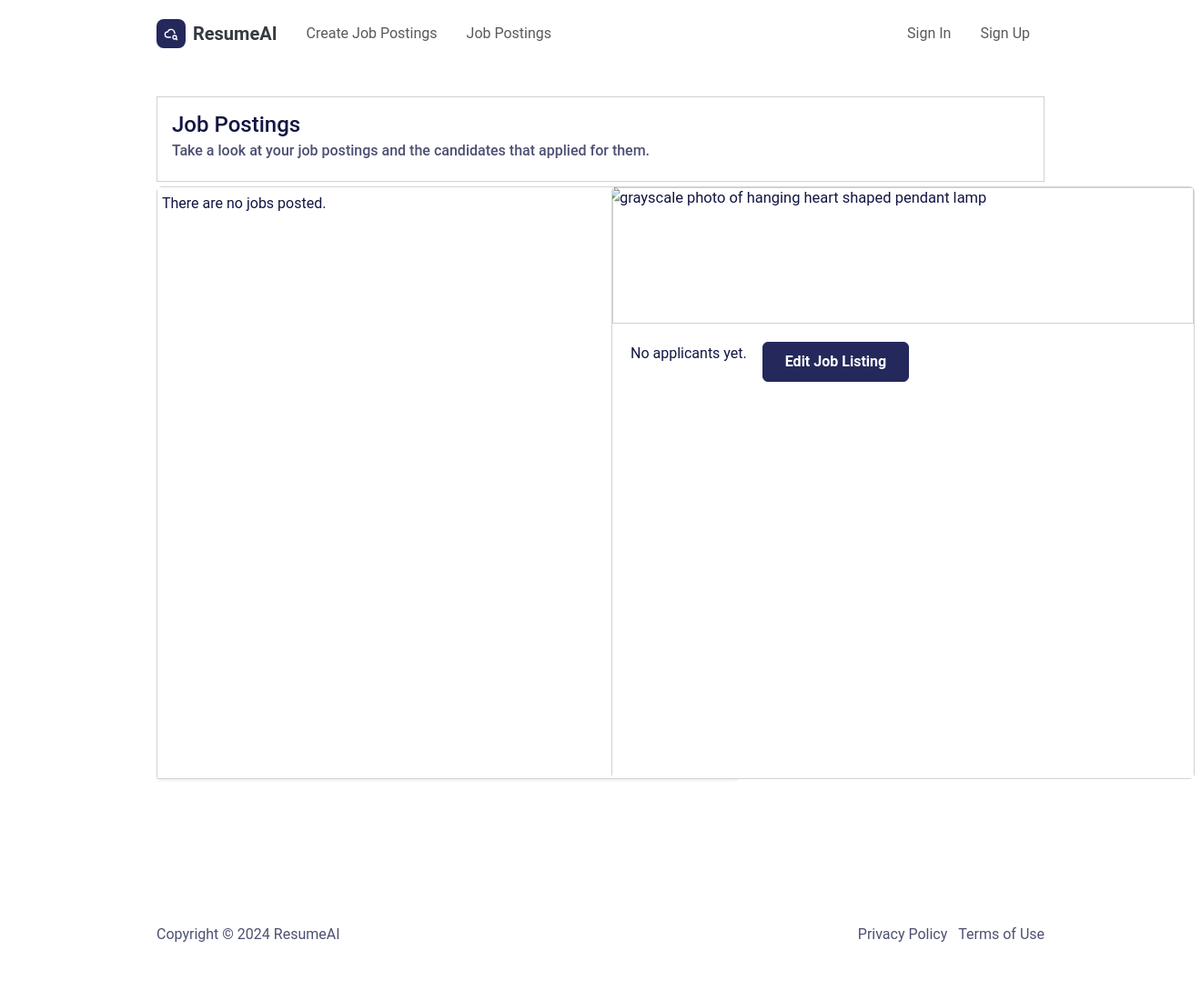
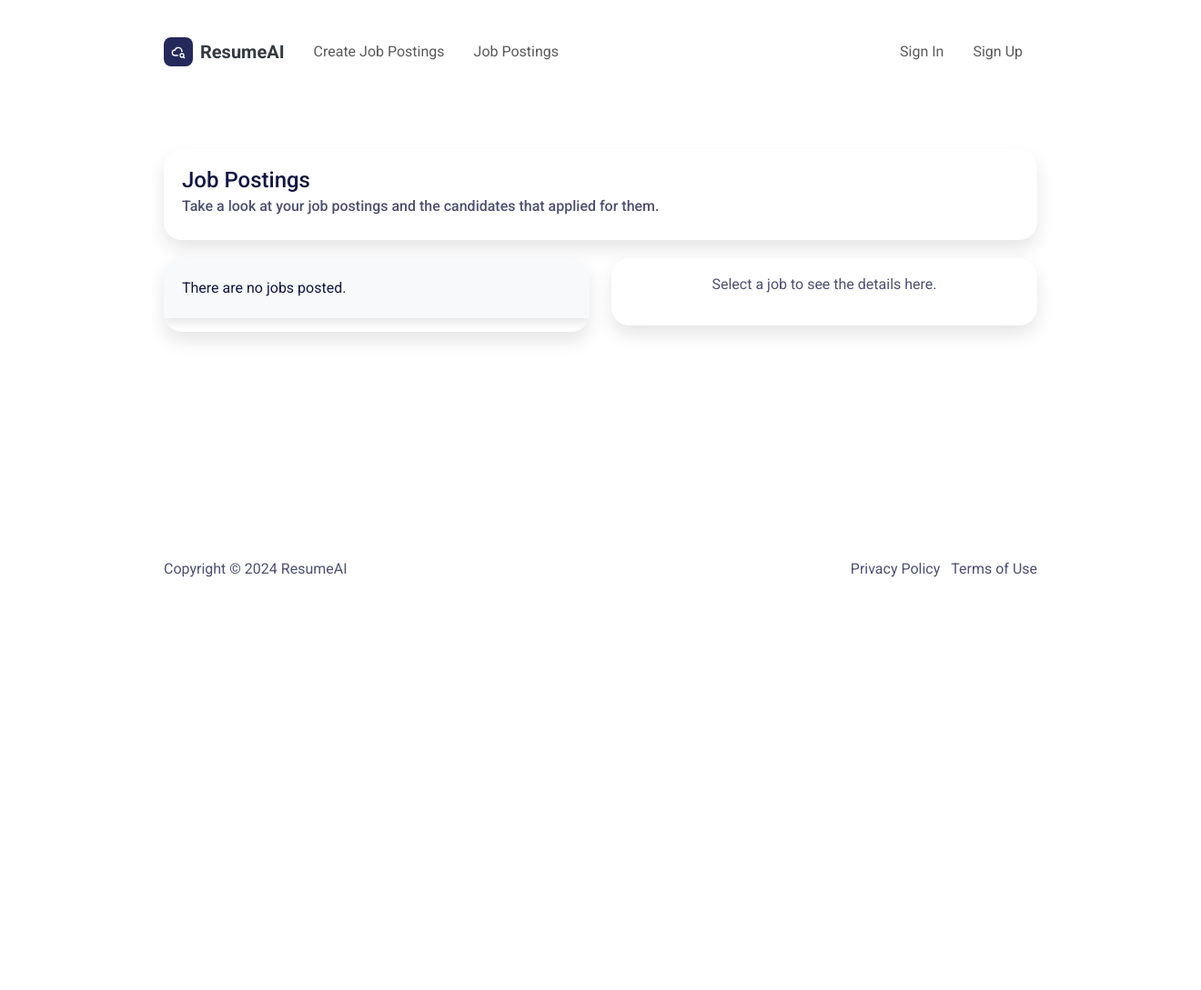
Before and after one commit to Kardee12/ResumeAI, a Django app: template templates/Authorized/Core/Employer/JobPostings_Employer.html in a window 1320 px wide. Shown: the whole page at 91% size. After the commit the page ends 635 px from the top, so only its background shows below. Run offline with Django 5.2, Linux system fonts and the light colour scheme; the template is opened without the code that fills it, so the values that code supplies are empty; some libraries are stand-ins or nearby versions.

Commit message:
EmployerViews and Jobpostings view all

```diff
--- a/templates/Authorized/Core/Employer/JobPostings_Employer.html
+++ b/templates/Authorized/Core/Employer/JobPostings_Employer.html
@@ -1,151 +1,169 @@
 {% extends "Authorized/Core/Employer/base.html" %}
-{% load static%}
-{% load socialaccount %}
-{% block title %}Job Postings - Employer
+{% load static %}
+
+{% block title %}Job Postings - ResumeAI{% endblock %}
+
+{% block extra_head %}
+<link href="https://fonts.googleapis.com/css?family=Poppins:300,400,700|Roboto:300,400,500,700&display=swap" rel="stylesheet">
+<link rel="stylesheet" href="{% static 'assets/bootstrap/css/bootstrap.min.css' %}">
+<style>
+    body {
+        font-family: 'Roboto', sans-serif;
+        background-color: #ffffff;
+        margin: 0;
+        padding: 0;
+        color: #343a40;
+    }
+    .container {
+        padding: 20px;
+    }
+    .card-custom {
+        background-color: #ffffff;
+        border: none;
+        border-radius: 20px;
+        box-shadow: 0 10px 20px rgba(0,0,0,0.1);
+        margin-bottom: 20px;
+        overflow: hidden;
+    }
+    .rounded-lg {
+        border-radius: 20px;
+    }
+    .scrollable-card {
+        max-height: 500px;
+        overflow-y: auto;
+    }
+    .list-group-item {
+        border: none;
+        border-radius: 15px;
+        margin-bottom: 15px;
+        box-shadow: 0 5px 10px rgba(0,0,0,0.1);
+        background-color: #f8f9fa;
+        padding: 20px;
+    }
+    .btn-custom {
+        border-radius: 25px;  /* More pronounced rounded corners */
+        font-weight: bold;
+        padding: 10px 20px;
+        margin: 5px;  /* Added margin for spacing */
+        background-color: #1a73e8;
+        border-color: #1a73e8;
+        color: white;
+    }
+    .btn-custom:hover {
+        background-color: #0056b3;
+        border-color: #0056b3;
+    }
+    .card-img-top {
+        width: 100%;
+        height: 200px;
+        object-fit: cover;
+        border-top-left-radius: 20px;
+        border-top-right-radius: 20px;
+    }
+    .card-body {
+        padding: 20px;
+    }
+    .text-muted {
+        color: #6c757d;
+    }
+</style>
 {% endblock %}
 
+
 {% block content %}
-
-<div class="container">
+<div class="container my-5">
     <div class="row">
-    <div class="col-md-12" style="margin-top: 10px">
-      <div class="card">
+        <div class="col-md-12">
+            <div class="card card-custom">
                 <div class="card-body">
                     <h4 class="card-title">Job Postings</h4>
-          <h6 class="text-muted card-subtitle mb-2">
-            Take a look at your job postings and the candidates that applied for
-            them.
-          </h6>
-          <p class="card-text"></p>
+                    <h6 class="text-muted card-subtitle mb-2">Take a look at your job postings and the candidates that applied for them.</h6>
                 </div>
             </div>
         </div>
     </div>
 
-  <div class="row" style="height: 655px">
-    <div class="col-md-6" style="height: inherit">
-      <div
-        style="
-          height: inherit;
-          overflow: hidden;
-          width: 641px;
-          margin: auto;
-          border-width: 1px;
-          border-radius: 6px;
-          margin-top: 5px;
-        "
-      >
-        <div
-          class="card shadow-sm"
-          style="height: 652px; margin: auto; overflow: scroll"
-        >
-          <div
-            class="card-group"
-            style="
-              overflow: scroll;
-              display: block;
-              width: 628px;
-              margin: auto;
-              margin-top: 5px;
-              margin-bottom: 5px;
-              margin-left: 5px;
-              margin-right: 5px;
-              height: inherit;
-            "
-          >
+    <div class="row">
+        <div class="col-md-6">
+            <div class="card card-custom rounded-lg scrollable-card">
+                <ul class="list-group list-group-flush">
                     {% for job in jobs %}
-            <div class="card" style="margin: auto; width: 626px">
-              <div class="card-body">
-                <h4 class="card-title">{{job.position}}</h4>
-                <p class="card-text">{{job.description|truncatewords:20}}</p>
-                <button class="btn btn-primary" type="button">
-                  View Posting
-                </button>
+                    <li class="list-group-item rounded-lg">
+                        <h5>{{ job.position }}</h5>
+                        <p class="text-muted">{{ job.description|truncatewords:20 }}</p>
+                        <button class="btn btn-primary btn-custom" onclick="showDetails('{{ job.job_uuid }}')">View Posting</button>
+                    </li>
+                    {% empty %}
+                    <li class="list-group-item rounded-lg">There are no jobs posted.</li>
+                    {% endfor %}
+                </ul>
             </div>
         </div>
-
-            {% empty %}
-            <p>There are no jobs posted.</p>
-            {% endfor %}
+        <div class="col-md-6">
+            <div class="card card-custom rounded-lg scrollable-card job-details">
+                <p class="text-center py-3 text-muted">Select a job to see the details here.</p>
             </div>
         </div>
     </div>
 </div>
+{% endblock %}
 
-    <div class="col-md-6">
-      <div
-        style="
-          height: inherit;
-          overflow: hidden;
-          width: 641px;
-          margin: auto;
-          border-width: 1px;
-          border-radius: 6px;
-          margin-top: 5px;
-        "
-      >
-        <div
-          class="card shadow-sm"
-          style="height: 652px; margin: auto; overflow: scroll"
-        >
-          <!-- this should display the job information from job db -->
-          <div class="card" style="height: 150px">
-            <img
-              class="card-img w-100 d-block"
-              alt="grayscale photo of hanging heart shaped pendant lamp"
-              style="height: inherit; transform: scale(1.03)"
-              src="{{ job.image.url }}"
-            />
-            <div class="card-img-overlay text-white">
-              <h4>{{ selected_job.position }}</h4>
+{% block extra_scripts %}
+<script>
+var globalJobs = JSON.parse('{{ jobs_json|safe }}');  // Ensure this is parsing correctly and contains all job information
+
+function getJobTypeColor(jobType) {
+    switch (jobType) {
+        case 'Contractor':
+            return '#ff7f50';  // Coral for Contractor
+        case 'Internship':
+            return '#6495ed';  // CornflowerBlue for Internship
+        case 'Full-time':
+            return '#32cd32';  // LimeGreen for Full-time
+        case 'Part-time':
+            return '#ff4500';  // OrangeRed for Part-time
+        default:
+            return '#808080';  // Gray for unknown or other types
+    }
+}
+
+function showDetails(jobId) {
+    const job = globalJobs.find(job => job.job_uuid === jobId);
+    if (!job) {
+        console.error('Job not found:', jobId);
+        return;
+    }
+
+    const jobDetailsDiv = document.querySelector('.job-details');
+    const jobTypeColor = getJobTypeColor(job.fields.job_type);
+    const skillsDisplay = job.fields.skills && job.fields.skills.length > 0 ? job.fields.skills.join(', ') : 'No skills listed';
+    const candidateListUrl = "{% url 'candidate_list' '00000000-0000-0000-0000-000000000000' %}".replace("00000000-0000-0000-0000-000000000000", jobId);
+
+    jobDetailsDiv.innerHTML = `
+        <div class="card card-custom rounded-lg">
+            <div class="row no-gutters">
+                <div class="col-md-4">
+                    <img src="https://logo.clearbit.com/${encodeURIComponent(job.fields.link_to_company)}" alt="${job.fields.company} Logo" onerror="this.onerror=null;this.src='{% static 'img/default-logo.png' %}'">
                 </div>
+                <div class="col-md-8">
+                    <div class="card-body">
+                        <h4 class="card-title">${job.fields.position}</h4>
+                        <span class="badge" style="background-color: ${jobTypeColor}; color: white; padding: 5px 10px; border-radius: 5px;">${job.fields.job_type}</span>
+                        <p><strong>Company:</strong> ${job.fields.company}</p>
+                        <p><strong>Location:</strong> ${job.fields.location}</p>
+                        <p><strong>Salary:</strong> $${parseFloat(job.fields.pay).toLocaleString()}</p>
+                        <p>${job.fields.description}</p>
+                        <p><strong>Skills:</strong> ${skillsDisplay}</p>
+                        <div class="d-flex justify-content-around mt-4">
+                            <a href="${job.fields.link_to_apply}" class="btn btn-primary btn-custom">Edit Now</a>
+                            <a href="${candidateListUrl}" class="btn btn-primary btn-custom">View Candidate List</a>
                         </div>
-          <div
-            style="
-              margin-top: 10px;
-              margin-bottom: 10px;
-              padding-left: 20px;
-              padding-top: 10px;
-            "
-          >
-            <div class="btn-group" role="group">
-                      {% if job.list_of_applicants.all %}
-            <a href="{% url 'candidate_list' job.job_uuid %}">
-                <button class="btn btn-primary" type="button" style="border-radius: 6px">
-                    View Applicants
-                </button>
-            </a>
-            {% else %}
-                <p>No applicants yet.</p>
-            {% endif %}</a
-              ><button
-                class="btn btn-primary"
-                type="button"
-                style="margin-left: 17px; border-radius: 6px"
-              >
-                Edit Job Listing
-              </button>
-            </div>
-          </div>
-          <div>
-            <!-- job description goes here -->
-            <p
-              style="
-                margin: auto;
-                padding: 10px;
-                padding-left: 20px;
-                padding-right: 20px;
-              "
-            >
-              <span style="color: rgb(123, 136, 152)">
-                {{ selected_job.description }}
-              </span>
-            </p>
+
                     </div>
                 </div>
             </div>
         </div>
-  </div>
-</div>
-
+    `;
+}
+</script>
 {% endblock %}
```
Also changed, not shown: Core/EmployerViews.py (+30 -4 lines). Lines whose indentation alone changed are shown as unchanged.
